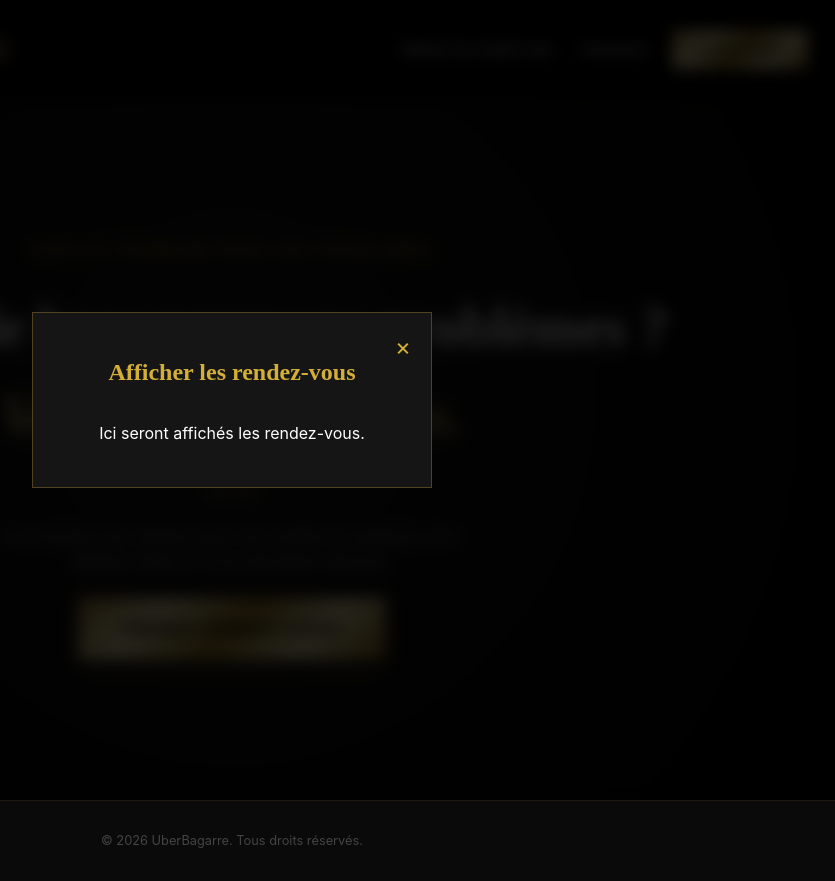
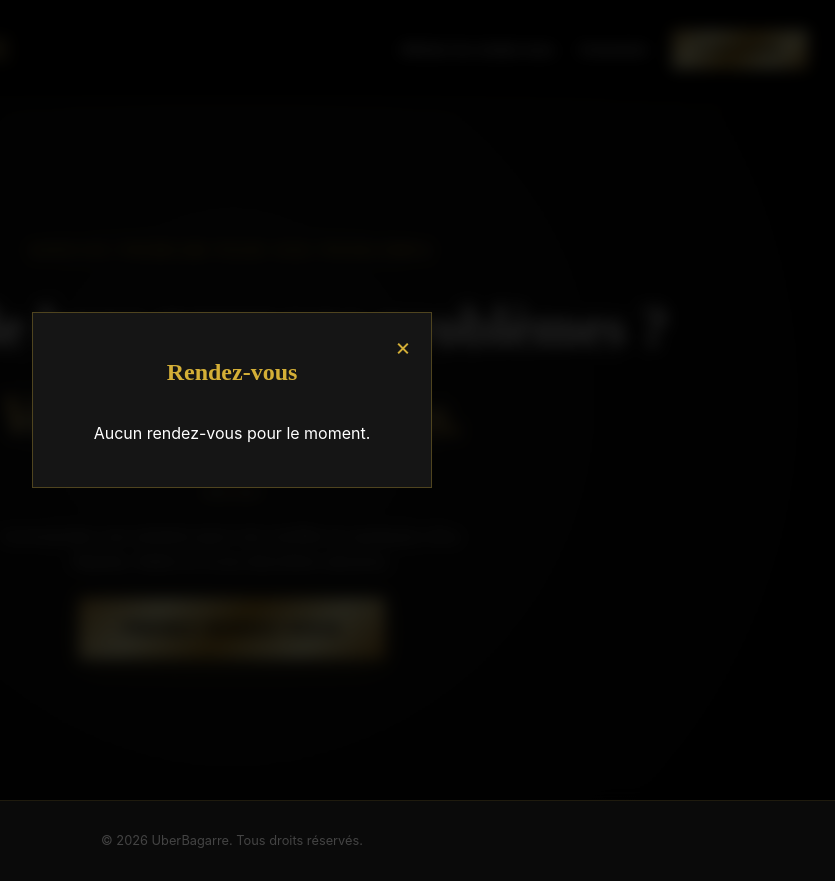
Before and after one commit to LeBihanGael/ProjetUberBagarres, a plain HTML site: page Public/index.html in a window 1280 px wide. Both pictures are taken after a click on the button "Afficher les rendez-vous". Shown: the whole page, without its empty margins (408-1243 px from the left). Drawn offline with Linux system fonts and the light colour scheme.

Commit message:
modif vif

```diff
--- a/Public/index.html
+++ b/Public/index.html
@@ -12,7 +12,7 @@
     <header class="main-header">
         <div class="header-left">
             <div class="logo-container">
-                <img src="/image/unnamed (3).jpg" alt="logo" class="brand-logo">
+                <img src="image/unnamed (3).jpg" alt="logo" class="brand-logo">
                 <div class="brand-logo-placeholder"></div>
             </div>
             <h1 class="brand-title">Sans Octogone</h1>
@@ -87,8 +87,10 @@
     <div id="afficherrdv-modal" class="modal">
         <div class="modal-content">
             <span class="close" data-close="afficherrdv-modal">&times;</span>
-            <h2>Afficher les rendez-vous</h2>
-            <p>Ici seront affichés les rendez-vous.</p>
+            <h2>Rendez-vous</h2>
+            <div id="rdv-list">
+                <p>Aucun rendez-vous pour le moment.</p>
+            </div>
         </div>
     </div>
 
```
Also changed, not shown: Public/image/images.jpg (renamed from image/images.jpg), Public/image/images2.jpg (renamed from image/images2.jpg), Public/image/téléchargement.jpg (renamed from image/téléchargement.jpg), Public/image/téléchargement.png (renamed from image/téléchargement.png), Public/image/unnamed (1).jpg (renamed from image/unnamed (1).jpg), Public/image/unnamed (2).jpg (renamed from image/unnamed (2).jpg), Public/image/unnamed (3).jpg (renamed from image/unnamed (3).jpg), Public/image/unnamed.jpg (renamed from image/unnamed.jpg).
